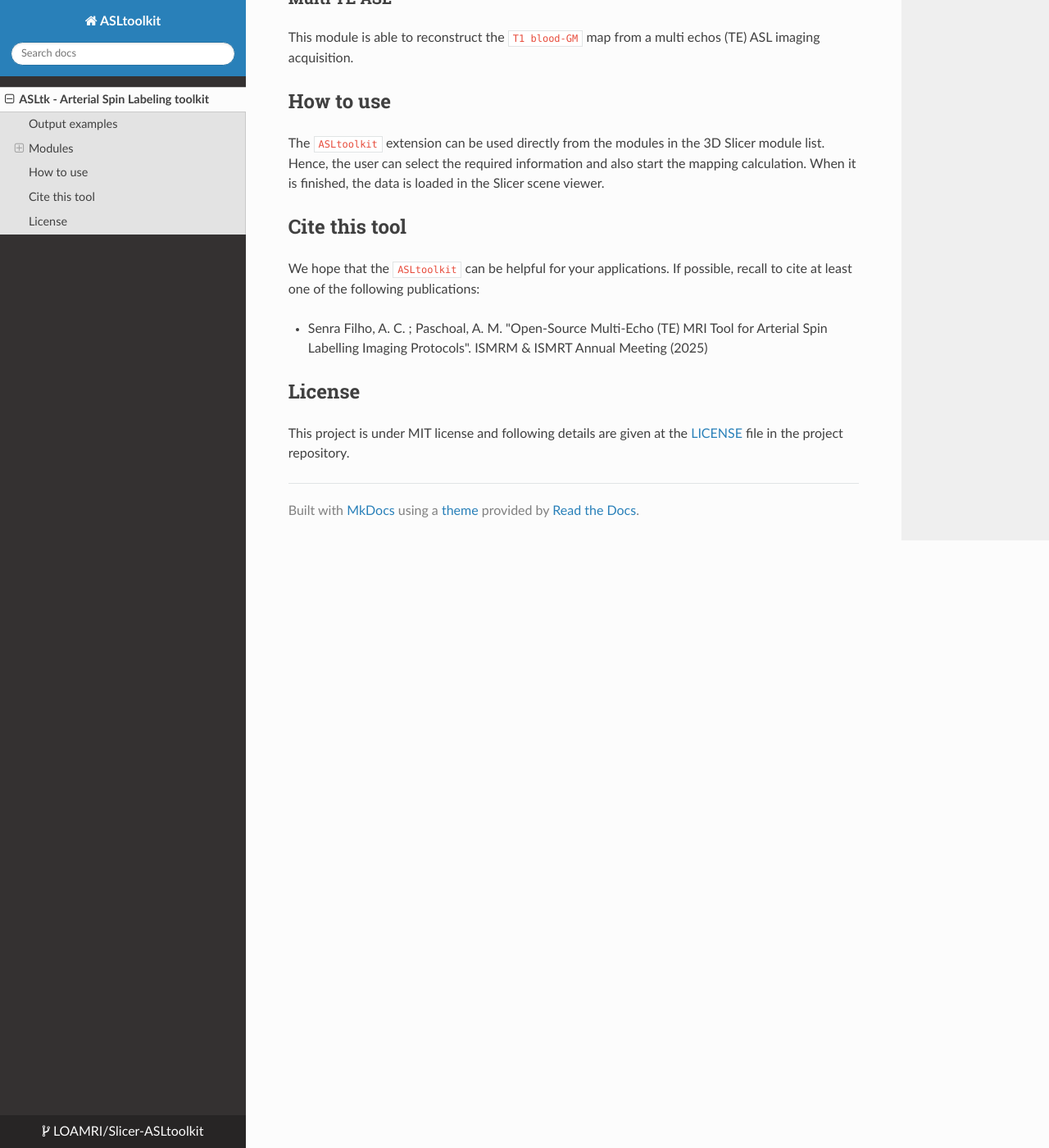
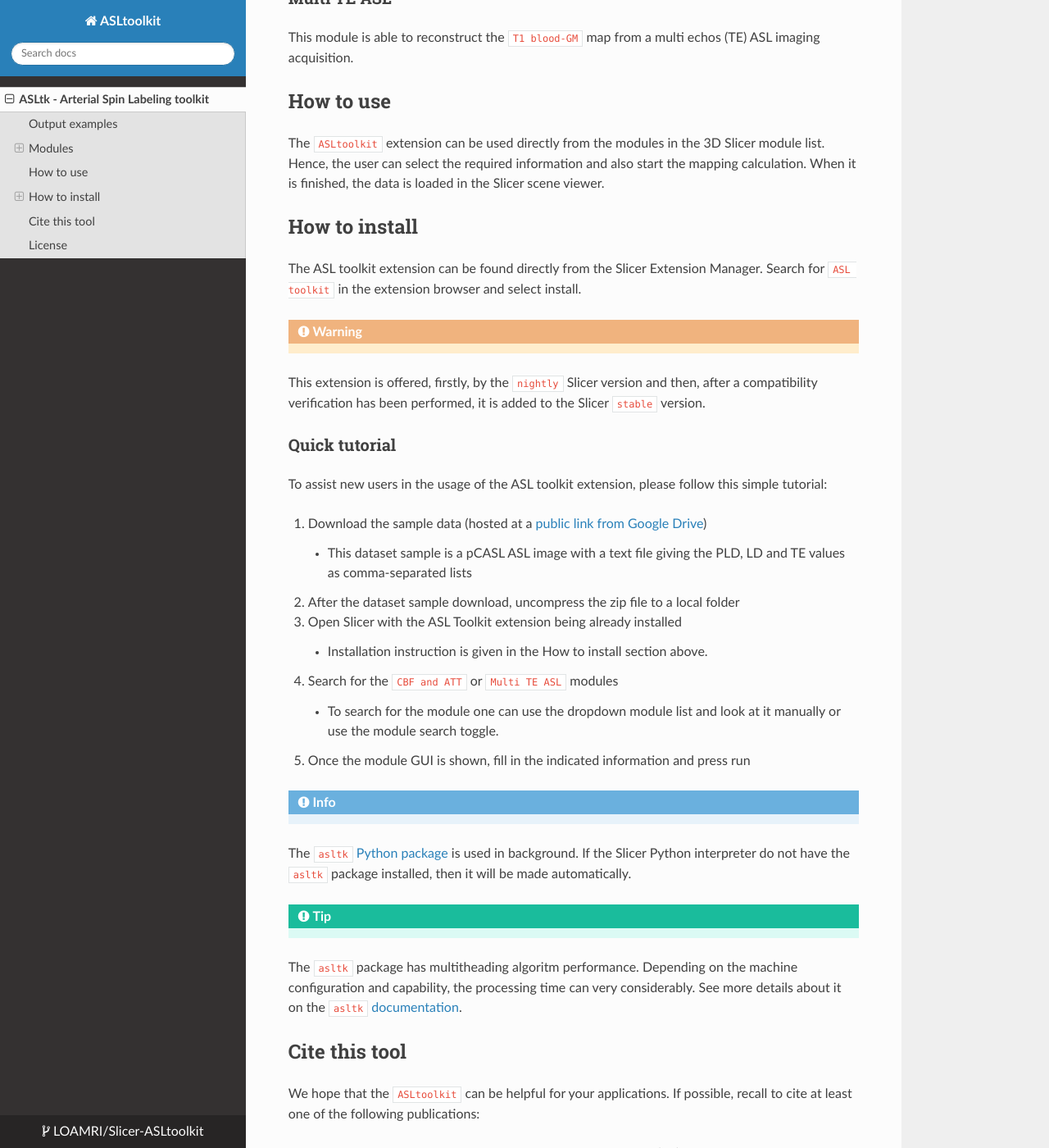
Before and after one commit to LOAMRI/Slicer-ASLtoolkit, an MkDocs documentation site: the page built from docs/index.md, in a window 1280 px wide and 1400 px high, scrolled down 2183 px. Shown: the whole window at 82% size. Built offline with MkDocs 1.6.1, drawn with Linux system fonts in a browser that asks for light colours; nearby versions of some CDN libraries.

Commit message:
Update index.md passing installation instructions

```diff
--- a/docs/index.md
+++ b/docs/index.md
@@ -38,6 +38,39 @@ This module is able to reconstruct the `T1 blood-GM` map from a multi echos (TE)
 
 The `ASLtoolkit` extension can be used directly from the modules in the 3D Slicer module list. Hence, the user can select the required information and also start the mapping calculation. When it is finished, the data is loaded in the Slicer scene viewer.
 
+## How to install
+
+The ASL toolkit extension can be found directly from the Slicer Extension Manager. Search for `ASL toolkit` in the extension browser and select install.
+
+!!! warning
+  This extension is offered, firstly, by the `nightly` Slicer version and then, after a compatibility verification has been performed, it is added to the Slicer `stable` version.
+
+### Quick tutorial
+
+To assist new users in the usage of the ASL toolkit extension, please follow this simple tutorial:
+
+1. Download the sample data (hosted at a [public link from Google Drive](https://drive.google.com/file/d/1agtHY9SLvC9975L6H0RL6PfIHATnJKcI/view))
+
+    - This dataset sample is a pCASL ASL image with a text file giving the PLD, LD and TE values as comma-separated lists
+
+2. After the dataset sample download, uncompress the zip file to a local folder
+
+3. Open Slicer with the ASL Toolkit extension being already installed
+
+    - Installation instruction is given in the How to install section above.
+
+4. Search for the `CBF and ATT` or `Multi TE ASL` modules
+
+    - To search for the module one can use the dropdown module list and look at it manually or use the module search toggle.
+
+5. Once the module GUI is shown, fill in the indicated information and press run
+
+!!! info
+  The `asltk` [Python package](https://pypi.org/project/asltk/) is used in background. If the Slicer Python interpreter do not have the `asltk` package installed, then it will be made automatically.
+
+!!! tip
+  The `asltk` package has multitheading algoritm performance. Depending on the machine configuration and capability, the processing time can very considerably. See more details about it on the `asltk` [documentation](https://asltk.readthedocs.io/en/main/).
+
 ## Cite this tool
 
 We hope that the `ASLtoolkit` can be helpful for your applications. If possible, recall to cite at least one of the following publications:
```
